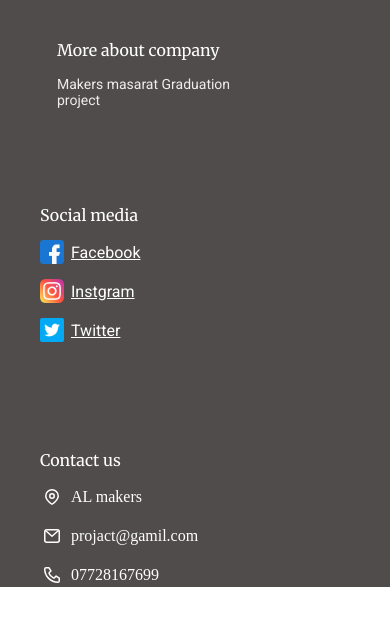
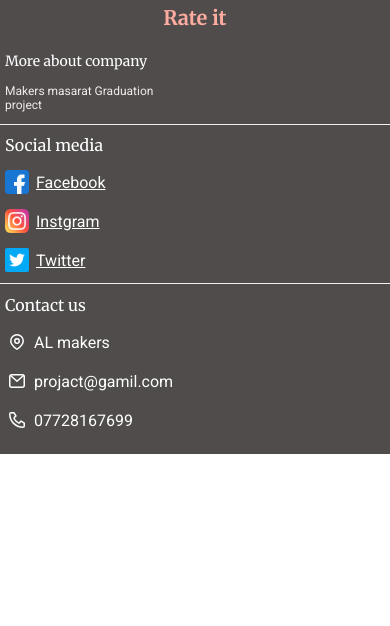
Before and after one commit to Hassanraad/Rate_it, a React (Create React App) app: page / in a window 390 px wide. Shown: the top 626 px of the page. Built offline with nearby package versions, Linux system fonts and the light colour scheme.

Commit message:
completed the footer responsive for phons

```diff
--- a/src/layout/footer.css
+++ b/src/layout/footer.css
@@ -7,6 +7,9 @@
     align-items: center;
     width: 100%;
     height: 241px;
+    }
+    .logo1{
+        display: none;
     }
     h1{
     font-family: 'Merriweather', serif;
@@ -86,6 +89,7 @@
         align-items: center;
         margin-top: 15px;
         margin-left: 40px;
+        font-family: 'Merriweather', serif;
     }
     .s05{
         color: white;
@@ -97,28 +101,20 @@
     .span3{
         margin-left: 7px;
     }
+    .span1,.span3{
+        font-family: 'Roboto', sans-serif;
+    }
     @media only screen and (max-width:400px){
         h1{
             display: none;
         }
         .footer{
-            background-color: #504C4C;
-            display: flex;
-            flex-direction: column;
-            flex-wrap: nowrap;
-            justify-content: start;
-            align-items: center;
             width: 100%;
             height: auto;
             }
             footer{
-                display: flex;
                 flex-direction: column;
-
-                align-items: start;
-                flex-wrap: nowrap;
                 width: 100%;
-                color: white;
                 height: 100%;
             }
             .s01{
@@ -130,11 +126,55 @@
                 width: 100%;
                 display: flex;
                 flex-direction: column;
+                padding-bottom: 11px;
+                padding-top: 10px;
             }
             .s03{
                 width: 100%;
                 height: auto;
                 display: flex;
                 flex-direction: column;
+                padding-bottom: 22px;
+                padding-top: 11px;
             }
+            .s01,.s02{
+                height: auto;
+                border:0.5px solid #F4EFEF ;
+                border-right:none ;
+                border-top:none ;
+                border-left: none;
         }
+        .p1{
+            font-family: 'Merriweather', serif;
+            margin-left: 5px;
+            margin-top: 22px;
+            font-size: 14px;
+        }
+        .p2{
+            font-size: 12px;
+            font-family: 'Roboto', sans-serif;
+            margin-left: 5px;
+            color: #F2EBEB;
+            width: 164px;
+            margin-right: 0px;
+        }
+        .s04{
+            margin-left: 5px;
+            margin-top: 0px;
+        }
+        .span1,.span2,.span3{
+            margin-left: 5px;
+        }
+        .s05{
+            margin-left: 5px;
+            margin-top: 0px;
+        }
+        .logo1{
+            display: block;
+            margin-bottom: 0px;
+            font-size: 20px;
+            text-align: center;
+            width: 100%;
+            margin-top: 5px;
+        }
+    }
--- a/src/layout/footer.jsx
+++ b/src/layout/footer.jsx
@@ -7,6 +7,7 @@ import Twitter from "../assets/imgs/twitter.png"
 export default function Footer() {
     return(<>
     <div className="footer">
+    <h1 className="logo1">Rate it</h1>
 
         <footer>
 
```
